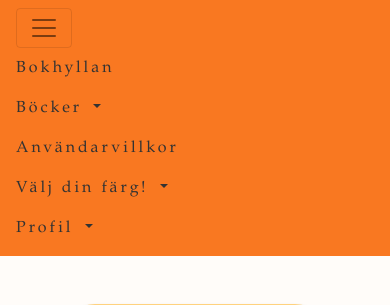
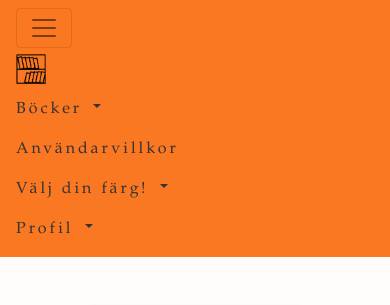
Before and after one commit to carbarcor/BokHyllan, a Flask app: page /add-bio in a window 390 px wide, after a click that opens the changed part. Shown: the top 305 px of the page. Run offline with Flask 3, Linux system fonts and the light colour scheme; a user stored in the database is signed in.

Commit message:
Logga i navbar
Ej helt klar, ska fixas till mobilvy också

```diff
--- a/BOKHYLLAN/website/templates/base.html
+++ b/BOKHYLLAN/website/templates/base.html
@@ -30,7 +30,12 @@ en mer anständig version eller med var egen html och css kod-->
       <ul class="navbar-nav mr-auto">
         <li class="nav-item active">
           {% if user.is_authenticated %}
+          <a class="navbar-brand" id="home" href="/">
+            <img src="{{url_for('static', filename='images/logo-transparent.png')}}" width="30" height="30" alt="logo">
+          </a>
+          <!--
           <a class="nav-link" id="home" href="/">Bokhyllan<span class="sr-only">(current)</span></a>
+          -->
         </li>
         <li class="nav-item dropdown">
           <a class="nav-link dropdown-toggle" href="#" id="navbarDropdown" role="button" data-toggle="dropdown"
```
Also changed, not shown: BOKHYLLAN/website/static/images/logo-transparent.png (added), 5 other files.
